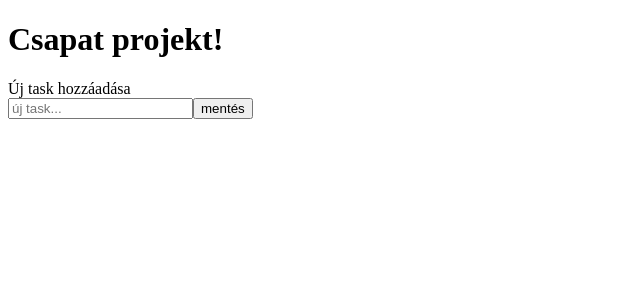
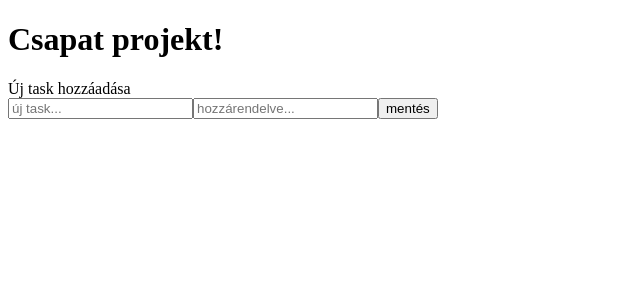
Before and after one commit to kmagdi/react_task_team_test, a React (Vite) app: page / in a window 1280 px wide. Shown: the top 300 px of the page, without its empty margins (0-640 px from the left). Built offline with nearby package versions, Linux system fonts and the light colour scheme.

Commit message:
another input

```diff
--- a/src/components/AddTask.jsx
+++ b/src/components/AddTask.jsx
@@ -6,6 +6,7 @@ export const AddTask = () => {
       Új task hozzáadása
       <form action="">
         <input type="text" placeholder='új task...' />
+         <input type="text" placeholder='hozzárendelve...' />
         <input type="submit" value="mentés" />
       </form>
     </div>
```
